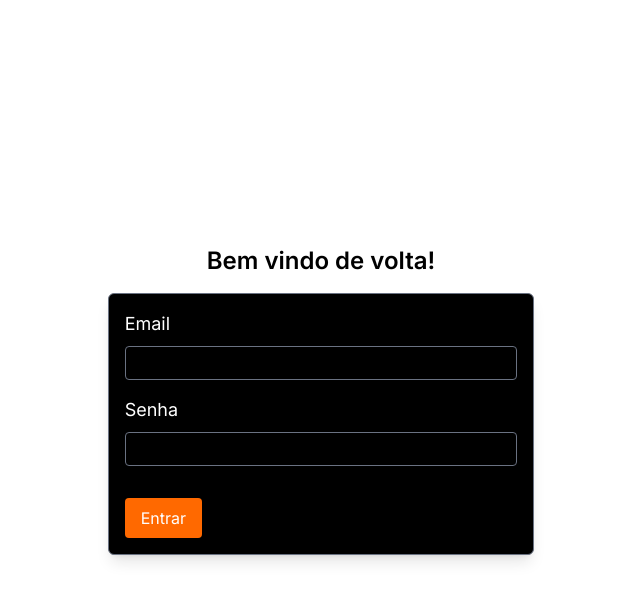
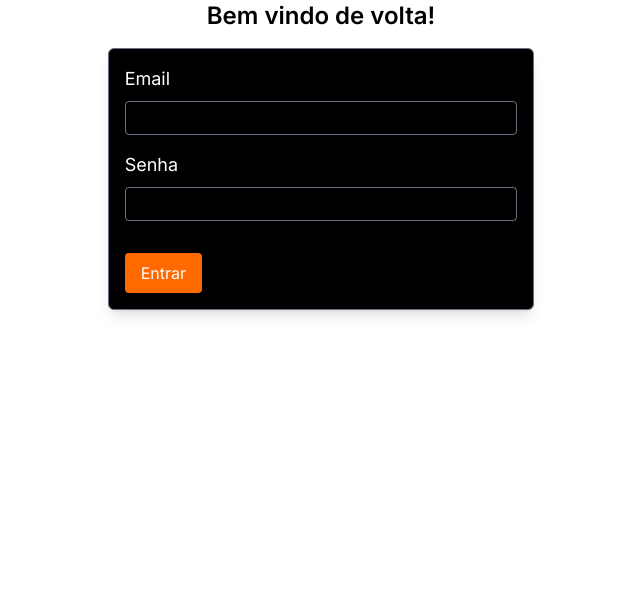
Before and after one commit to Fabrioco/SnapCart, a Next.js app in the folder client/: page /auth/login in a window 1280 px wide. Shown: the top 600 px of the page, without its empty margins (319-959 px from the left). Built offline with nearby package versions, Linux system fonts and the light colour scheme.

Commit message:
feat(layout): adicionei o themeProvider

```diff
--- a/client/src/app/layout.tsx
+++ b/client/src/app/layout.tsx
@@ -1,6 +1,7 @@
 import type { Metadata } from "next";
 import { Inter } from "next/font/google";
 import "./globals.css";
+import { ThemeProvider } from "next-themes";
 
 const inter = Inter({ subsets: ["latin"] });
 
@@ -22,10 +23,10 @@ export const metadata: Metadata = {
     locale: "pt-BR",
     type: "website",
   },
-  robots:{
+  robots: {
     index: true,
-    follow: true
-  }
+    follow: true,
+  },
 };
 
 export default function RootLayout({
@@ -34,11 +35,9 @@ export default function RootLayout({
   children: React.ReactNode;
 }>) {
   return (
-    <html lang="pt-BR">
-      <body
-        className={`${inter.className} antialiased bg-white dark:bg-black text-black dark:text-white flex flex-col min-h-screen w-screen items-center justify-center`}
-      >
-        {children}
+    <html lang="pt-BR" suppressHydrationWarning>
+      <body className={`${inter.className} antialiased `}>
+        <ThemeProvider>{children}</ThemeProvider>
       </body>
     </html>
   );
```
